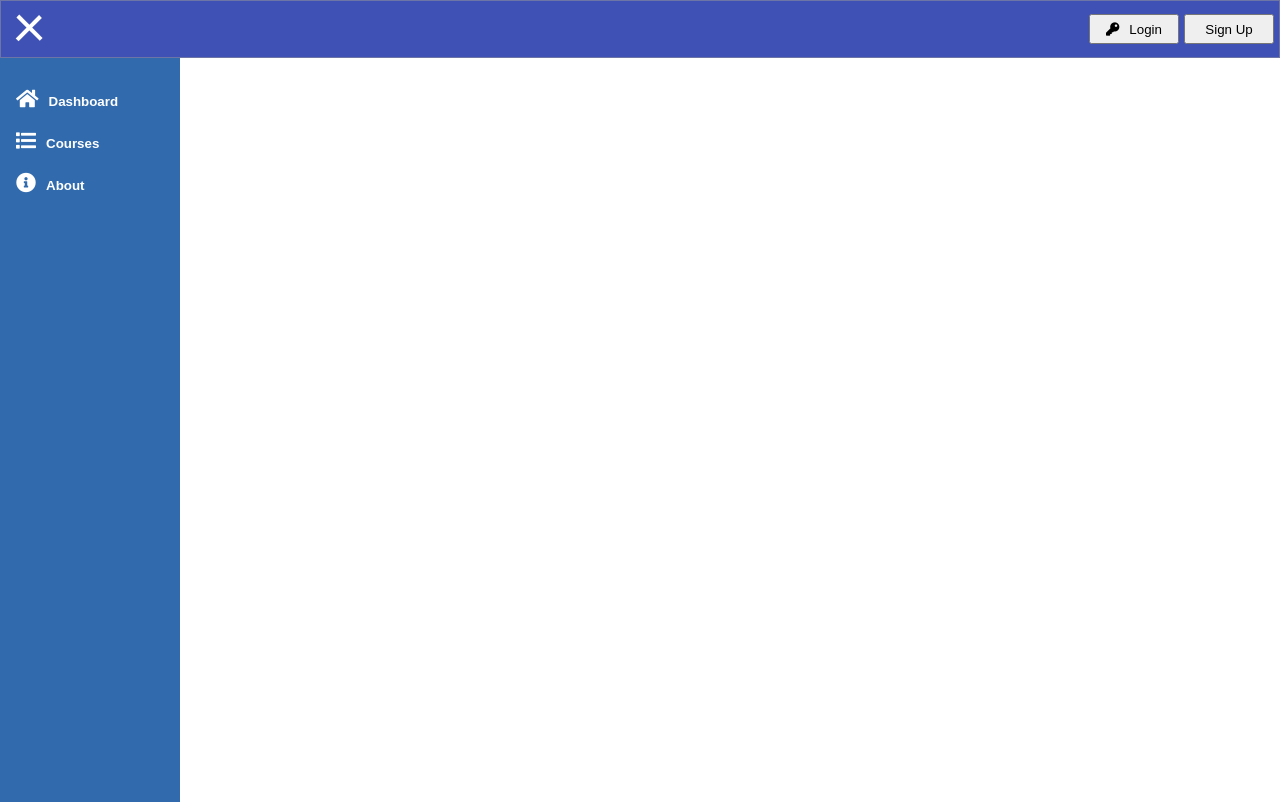
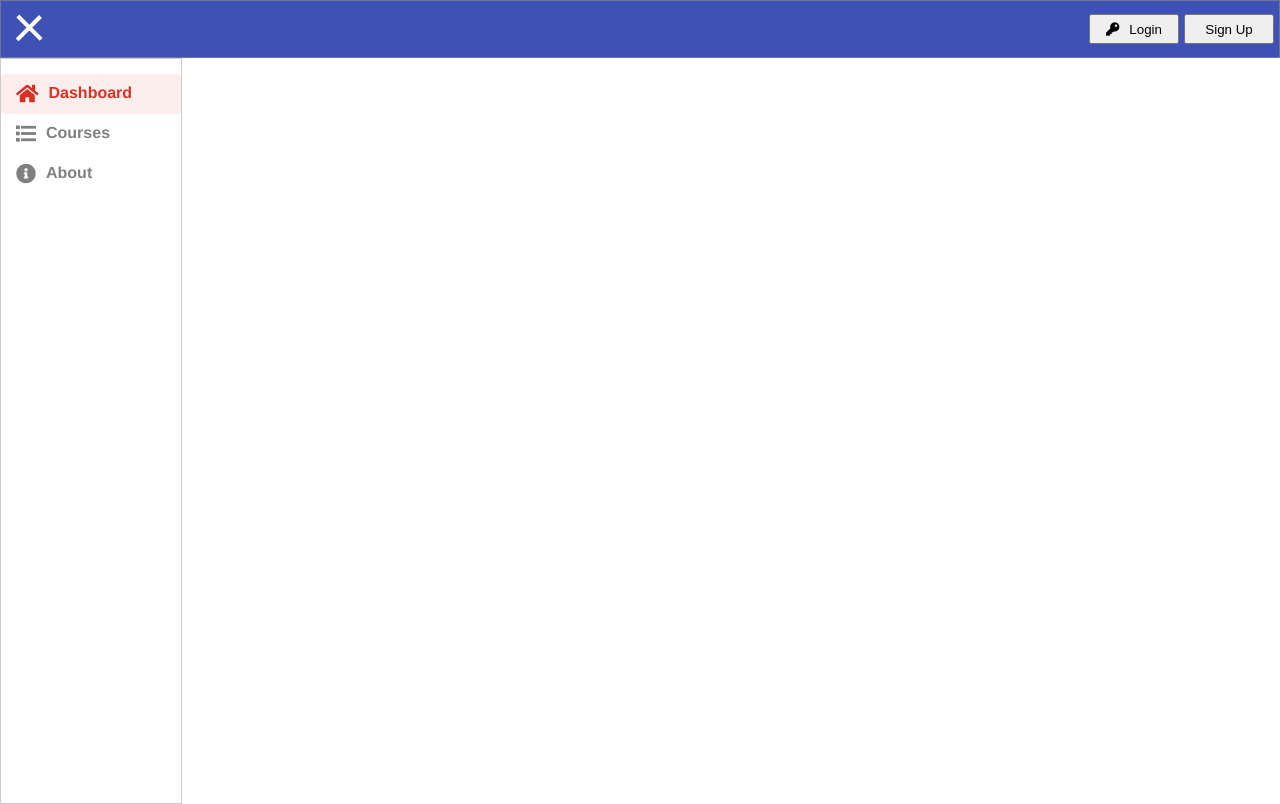
Before and after one commit to yaswankar/dev-hub, a Vue app: page / in a window 1280 px wide. Both pictures are taken after a click on the button 29 px from the left and 29 px from the top of the page. Built offline with nearby package versions, Linux system fonts and the light colour scheme.

Commit message:
Changes: Modified Sidebar stylings

```diff
--- a/src/App.vue
+++ b/src/App.vue
@@ -2,18 +2,26 @@
   <div id="app">
     <main-layout @toggleSidePane="setSidePaneFlag">
       <div slot="sideNav" class="sideNav">
-        <button class="nav-btn">
+        <ul>
+          <li :class="{'nav-btn-open': this.expanded, 'nav-btn': !this.expanded, 'active': this.activeOption.dashboard}">
+            <a @click="selectItem('dashboard')">
               <i class="fas fa-home nav-icon"></i>
-          <span v-if="this.expanded">Dashboard</span>
-        </button>
-        <button class="nav-btn">
+              <div :class="{'showText': this.expanded, 'hideText': !this.expanded}">Dashboard</div>
+            </a>
+          </li>
+          <li :class="{'nav-btn-open': this.expanded, 'nav-btn': !this.expanded, 'active': this.activeOption.courses}">
+            <a @click="selectItem('courses')">
               <i class="fas fa-list nav-icon"></i>
-          <span v-if="this.expanded">Courses</span>
-        </button>
-        <button class="nav-btn">
+              <div :class="{'showText': this.expanded, 'hideText': !this.expanded}">Courses</div>
+            </a>
+          </li>
+          <li :class="{'nav-btn-open': this.expanded, 'nav-btn': !this.expanded, 'active': this.activeOption.about}">
+            <a @click="selectItem('about')">
               <i class="fas fa-info-circle nav-icon"></i>
-          <span v-if="this.expanded">About</span>
-        </button>
+              <div :class="{'showText': this.expanded, 'hideText': !this.expanded}">About</div>
+            </a>
+          </li>
+        </ul>
       </div>
     </main-layout>
   </div>
@@ -24,19 +32,24 @@ import MainLayout from '@/components/layouts/MainLayout'
 export default {
   data() {
     return {
-      expanded: false
+      expanded: false,
+      activeOption: {
+        dashboard: true,
+        courses: false,
+        about: false
+      }
     }
   },
   components: {
     MainLayout
   },
   methods: {
+    selectItem(key) {
+      Object.keys(this.activeOption).forEach(ky => this.activeOption[ky] = false);
+      this.activeOption[key] = true;
+    },
     setSidePaneFlag(val) {
-      if(val) {
-        setTimeout(() => {
       this.expanded = val;
-        }, 180);
-      } else this.expanded = val;
     }
   }
 }
@@ -54,21 +67,68 @@ body {
   .sideNav {
     display: flex;
     flex-direction: column;
-    padding: 10px;
-    .nav-btn {
-      margin-top: 20px;
+    padding: 15px 0;
+    ul {
+      list-style: none;
+      padding: 0;
+      margin: 0;
+      .nav-btn, .nav-btn-open {
+        position: relative;
         text-align: left;
         background: transparent;
-      border: none;
-      outline: none;
+        display: flex;
+        height: 40px;
+        padding: 10px 15px;
+        box-sizing: border-box;
+        a {
+          display: flex;
+          transition: width 200ms ease-in-out;
+          text-decoration: none;
+          width: 100%;
+          height: 100%;
           .nav-icon {
-        color: #ffffff;
+            color: gray;
             font-size: 20px;
           }
-      span {
+          .showText {
             margin-left: 10px;
             font-weight: 600;
-        color: #ffffff;
+            color: gray;
+            opacity: 1;
+            display: block;
+          }
+          .hideText {
+            opacity: 0;
+            width: 0;
+            transition: width 200ms ease-in-out;
+            display: none;
+          }
+        }
+      }
+      .active {
+            background: #DA312515;
+            border-radius: 5%;
+            width: 100%;
+            height: 100%;
+            .showText {
+              color: #DA3125 !important;
+            }
+            i {
+              color: #DA3125 !important;
+            }
+            &::before {
+              content: "";
+              height: 100%;
+              width: 3px;
+              color: rebeccapurple;
+              position: absolute;
+            }
+      }
+      .nav-btn {
+        justify-content: center;
+      }
+      .nav-btn-open {
+        justify-content: flex-start;
       }
     }
   }
--- a/src/components/layouts/MainLayout.vue
+++ b/src/components/layouts/MainLayout.vue
@@ -100,8 +100,9 @@ export default {
         height: calc(100vh - 56px);
         .sidebar {
             height: 100%;
-            background: #316bae;
-            transition: 0.5s all;
+            background: #ffffff;
+            transition: width 180ms ease-in-out;
+            border: 1px solid rgba(156,152,152,.5);
         }
     }
 }
```
Lines whose indentation alone changed are shown as unchanged.
